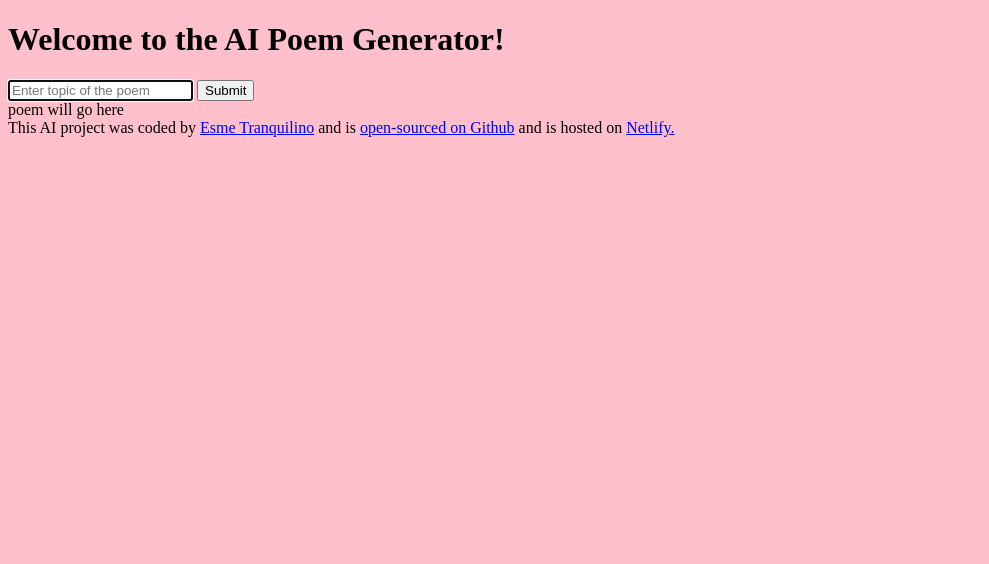
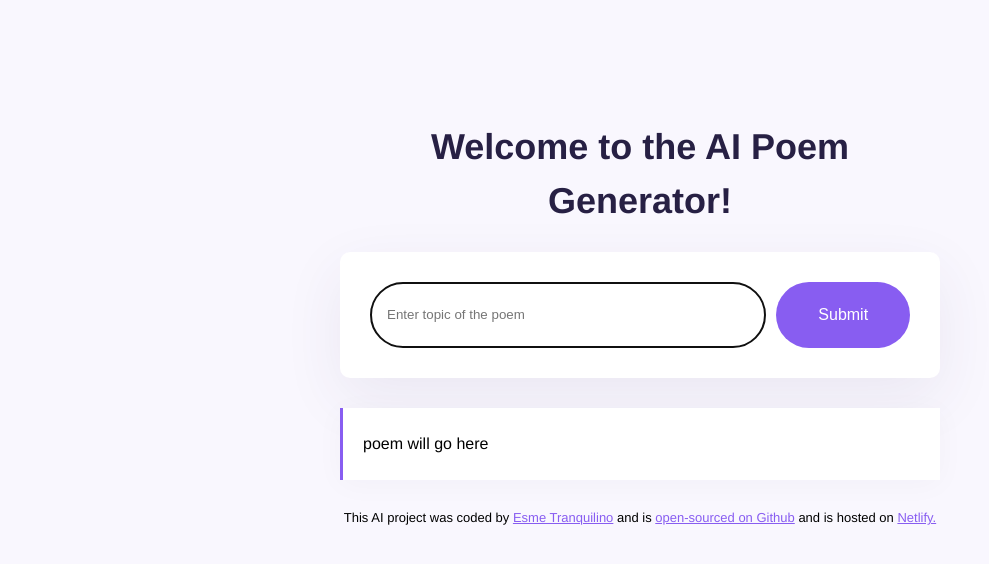
Before and after one commit to esmetranquilino/poems-generator, a plain HTML site: page index.html in a window 1280 px wide. Shown: the whole page, without its empty margins (0-989 px from the left). Drawn offline with Linux system fonts and the light colour scheme.

Commit message:
updated CSS

```diff
--- a/index.html
+++ b/index.html
@@ -7,20 +7,30 @@
     <title> AI Poem Generator</title>
 </head>
 <body>
+    <div class="container">
         <header>
             <h1>Welcome to the AI Poem Generator!</h1>
         </header>
 
         <main>
             <form>
-           <input type="text" placeholder="Enter topic of the poem" autofocus required autocomplete="off"/>
-           <input type="submit" />
+                <input type="text" placeholder="Enter topic of the poem"
+                    autofocus
+                    required
+                    autocomplete="off"
+                    class="instructions"
+                />
+                <input type="submit"  class="submitBtn" />
             </form>
-        <div>
+            <div class="poem-container">
                 poem will go here
             </div>
         </main>
-    <footer>This AI project was coded by <a href="https://github.com/esmetranquilino" target="_blank">Esme Tranquilino</a> and is <a href="https://github.com/esmetranquilino/poems-generator" target="_blank">open-sourced on Github</a> and is hosted on <a href="https://esmepoemgenerator.netlify.app/" target="_blank">Netlify.</a></footer>
+        <footer>This AI project was coded by <a href="https://github.com/esmetranquilino" target="_blank">Esme Tranquilino</a>
+            and is <a href="https://github.com/esmetranquilino/poems-generator" target="_blank">open-sourced on Github</a>
+            and is hosted on <a href="https://esmepoemgenerator.netlify.app/" target="_blank">Netlify.</a>
+        </footer>
+    </div>
     <script src="src/index.js"></script>
 </body>
 </html>
--- a/src/style.css
+++ b/src/style.css
@@ -1,3 +1,74 @@
 body {
-    background: pink;
+    background-color: #f9f7fe;
+    font-family:Helvetica, Arial, sans-serif;
 }
+
+.container {
+    margin: 120px auto;
+    max-width: 600px;
+}
+
+h1 {
+    text-align: center;
+    font-weight: 800;
+    font-size: 36px;
+    line-height: 1.5;
+    color:#272044
+}
+
+header {
+    margin-bottom: 20px;
+}
+
+form {
+    padding: 30px;
+    background-color: white;
+    border-radius: 10px;
+    display: flex;
+    margin-bottom:30px ;
+    box-shadow: 0px 20px 60px rgba(65, 50, 100, 0.08);
+
+
+}
+
+a {
+    color: #885df1 ;
+}
+
+.instructions {
+    padding: 16px;
+    border: 1px solid rgba(39, 33, 66, 0.5);
+    width: 80%;
+    font: 16px;
+    border-radius: 50px;
+    line-height: 20px;
+    color:#272044
+}
+
+.submitBtn {
+    margin-left: 10px;
+    background: #885df1;
+    color: white;
+    border: none;
+    width: 150px;
+    font-size: 16px;
+    border-radius: 50px;
+    padding: 24px;
+}
+
+.poem-container {
+    font-size: 16px;
+    background-color: #fff;
+    padding: 20px;
+    line-height: 2;
+    border-left: 3px solid #885df1;
+    box-shadow: 0px 4px 30px 0px rgba(39, 33, 66, 0.03);
+}
+
+footer {
+    text-align: center;
+    font-size: 13px;
+    margin-top: 30px;
+
+
+}
```
Lines whose indentation alone changed are shown as unchanged.
